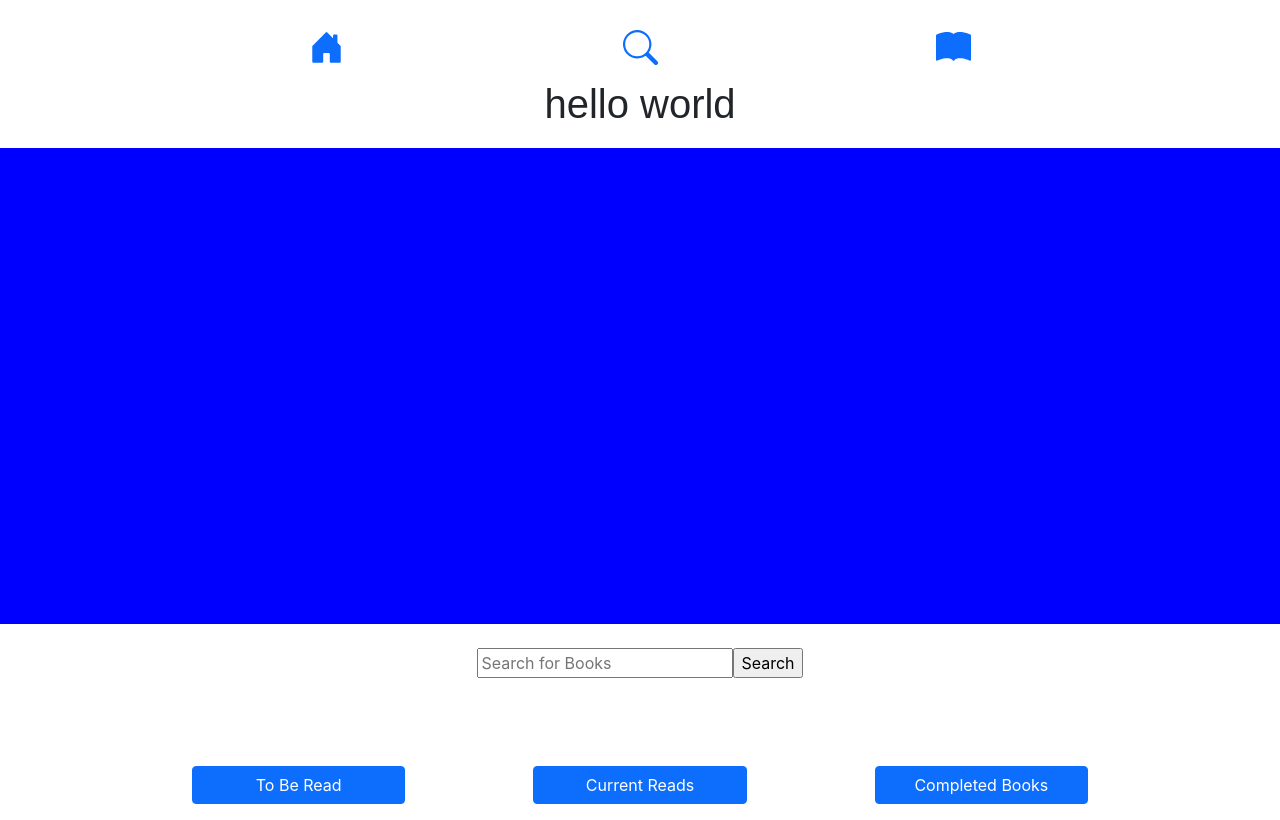
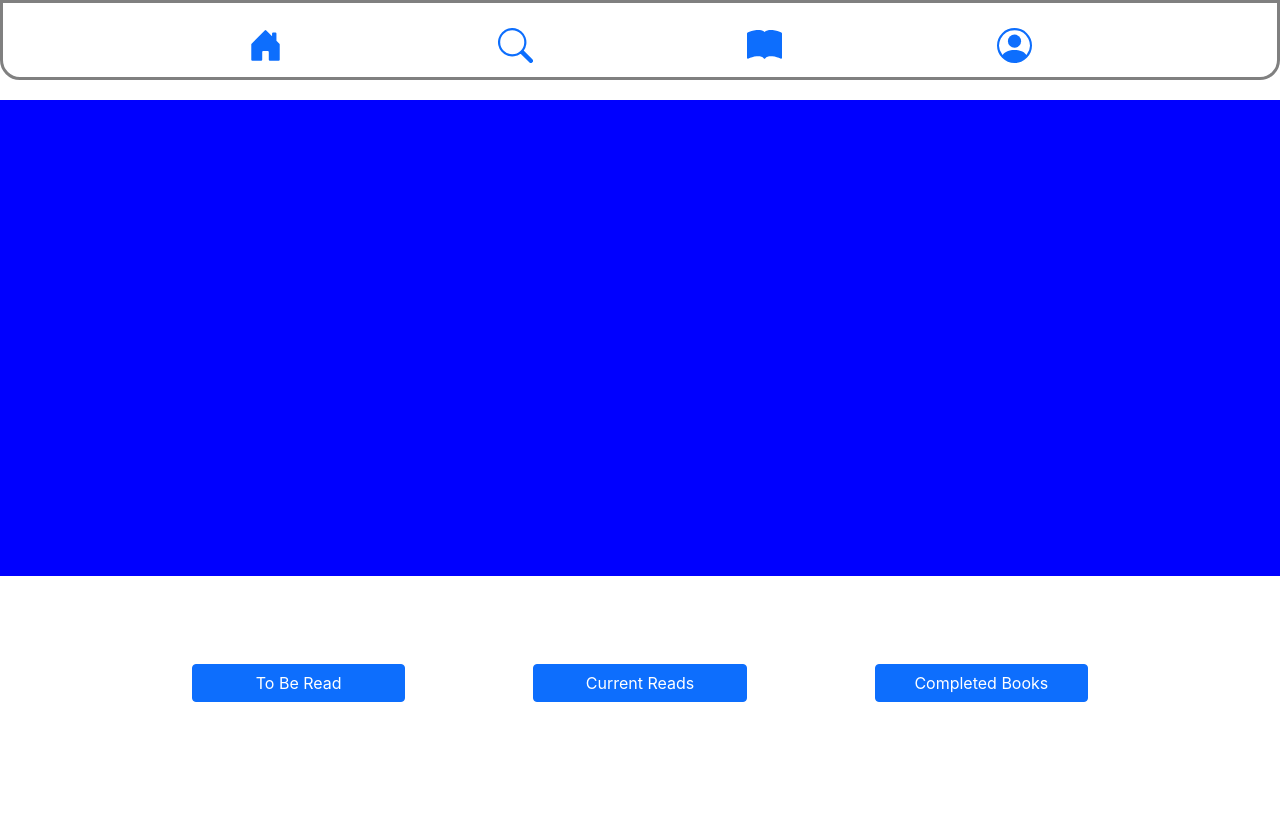
Before and after one commit to partyzl/bookstack, a React (Create React App) app in the folder client/: page / in a window 1280 px wide. Built offline with nearby package versions, Linux system fonts and the light colour scheme.

Commit message:
updating routes and styling

```diff
--- a/client/src/App.js
+++ b/client/src/App.js
@@ -1,6 +1,6 @@
 import "./App.css";
 import { Switch, Route } from "react-router-dom";
-import { Home } from "./pages";
+import { Home, Search } from "./pages";
 import { BookContextProvider } from "./context/bookContext";
 
 function App() {
@@ -8,9 +8,14 @@
     <BookContextProvider>
       <div className="App">
         <Switch>
+          {/* NAVBAR ROUTES */}
           <Route exact path="/">
             <Home />
           </Route>
+          <Route path="/search">
+            <Search />
+          </Route>
+
           {/* Library Routes*/}
           {/* <Route path="/library">
             <Library />
@@ -22,23 +27,17 @@
             <ToBeRead />
           </Route> */}
 
-          {/* <Route path="/search">
-            <Search />
-          </Route>
-
-
-
-          <Route path="/profile">
-            <Profile />
+          {/* <Route path="/profile">
+           <Profile />
           </Route>
 
           <Route path="/">
-            < />
+           < />
           </Route>
 
           <Route>
-            <NotFound404 />
-          </Route> */}
+          <NotFound404 />
+          </Route>  */}
         </Switch>
       </div>
     </BookContextProvider>
--- a/client/src/components/Search/index.js
+++ b/client/src/components/Search/index.js
@@ -35,7 +35,7 @@
         let title = book.volumeInfo.title;
         let image = book.volumeInfo.imageLinks.thumbnail;
         let genre = book.volumeInfo.categories;
-        let author = book.volumeInfo.authors;
+        let author = book.volumeInfo.authors[0];
         let publish = book.volumeInfo.publishedDate;
         return {
           key,
--- a/client/src/layout/Nav/index.js
+++ b/client/src/layout/Nav/index.js
@@ -4,7 +4,7 @@
 
 const Nav = () => {
   return (
-    <div>
+    <div className="navContainer">
       <nav className="navbar fixed-bottom navbar-light">
         <NavLink to="/home" activeClassName="current">
           <svg
@@ -44,6 +44,22 @@
             <path d="M8 1.783C7.015.936 5.587.81 4.287.94c-1.514.153-3.042.672-3.994 1.105A.5.5 0 0 0 0 2.5v11a.5.5 0 0 0 .707.455c.882-.4 2.303-.881 3.68-1.02 1.409-.142 2.59.087 3.223.877a.5.5 0 0 0 .78 0c.633-.79 1.814-1.019 3.222-.877 1.378.139 2.8.62 3.681 1.02A.5.5 0 0 0 16 13.5v-11a.5.5 0 0 0-.293-.455c-.952-.433-2.48-.952-3.994-1.105C10.413.809 8.985.936 8 1.783z" />
           </svg>
         </NavLink>
+        <NavLink to="/profile" activeClassName="current">
+          <svg
+            xmlns="http://www.w3.org/2000/svg"
+            width="35"
+            height="35"
+            fill="currentColor"
+            class="bi bi-person-circle"
+            viewBox="0 0 16 16"
+          >
+            <path d="M11 6a3 3 0 1 1-6 0 3 3 0 0 1 6 0z" />
+            <path
+              fill-rule="evenodd"
+              d="M0 8a8 8 0 1 1 16 0A8 8 0 0 1 0 8zm8-7a7 7 0 0 0-5.468 11.37C3.242 11.226 4.805 10 8 10s4.757 1.225 5.468 2.37A7 7 0 0 0 8 1z"
+            />
+          </svg>
+        </NavLink>
       </nav>
     </div>
   );
--- a/client/src/layout/Nav/styles.css
+++ b/client/src/layout/Nav/styles.css
@@ -1,13 +1,20 @@
 .navbar {
+  display: flex;
   width: 100%;
   padding: 30px;
-    bottom: 0;
+  padding-bottom: 20px;
   justify-content: space-evenly;
-    transition: .5s ease;
+  transition: 0.5s ease;
   position: fixed;
   background-color: rgba(255, 255, 255, 0.922);
+  border: 3px solid gray;
+  border-bottom-left-radius: 20px;
+  border-bottom-right-radius: 20px;
+  align-content: center;
 }
-
+.navContainer {
+  display: flex;
+}
 .nav-text {
   display: none;
 }
@@ -26,5 +33,4 @@
   h4.nav-text {
     display: contents;
   }
-
 }
--- a/client/src/pages/Home/index.js
+++ b/client/src/pages/Home/index.js
@@ -3,7 +3,6 @@
 import { Nav } from "../../layout";
 import { Search, SimpleSlider, BookCard, Button } from "../../components";
 import "./styles.css";
-
 
 const Home = () => {
   let history = useHistory();
@@ -14,10 +13,9 @@
 
   return (
     <div className="body">
-        <h1>hello world</h1>
       <SimpleSlider />
-        <br/>
-        <Search />
+      <br />
+
       <div className="buttonContainer">
         <Button
           type="button"
--- a/client/src/pages/Search/index.js
+++ b/client/src/pages/Search/index.js
@@ -0,0 +1,11 @@
+import React from "react";
+import { Search } from "../../components";
+
+const SearchResults = () => {
+  return (
+    <div>
+      <Search />
+    </div>
+  );
+};
+export default SearchResults;
--- a/client/src/pages/index.js
+++ b/client/src/pages/index.js
@@ -1,6 +1,6 @@
 export { default as Home } from "./Home";
 // export { default as Library } from "./Library";
-// export { default as Search } from "./Search";
+export { default as Search } from "./Search";
 
 // export { default as Profile } from "./Profile";
 // export { default as ToBeRead } from "./Library/ToBeRead";
```
Lines whose indentation alone changed are shown as unchanged.
